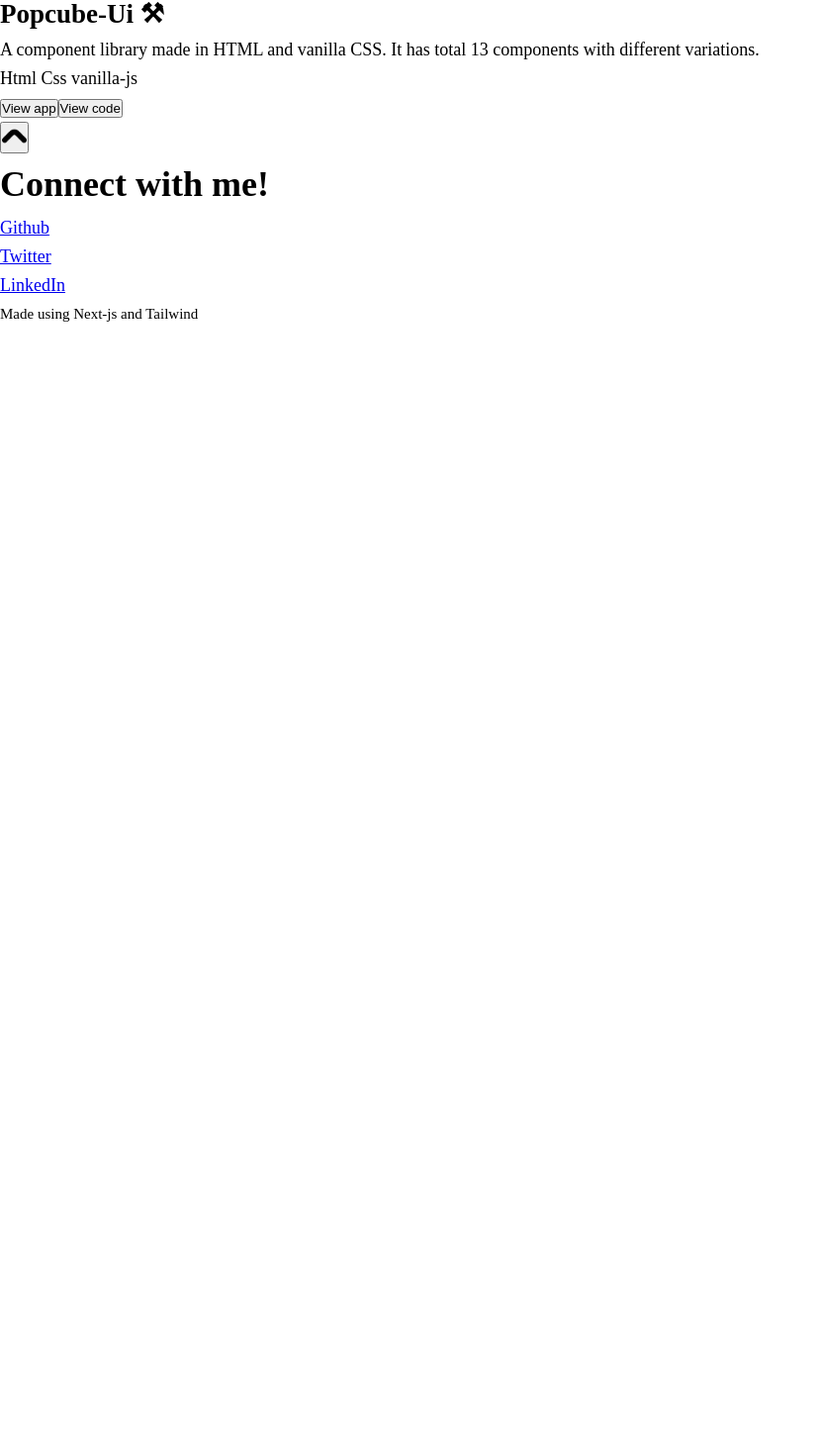
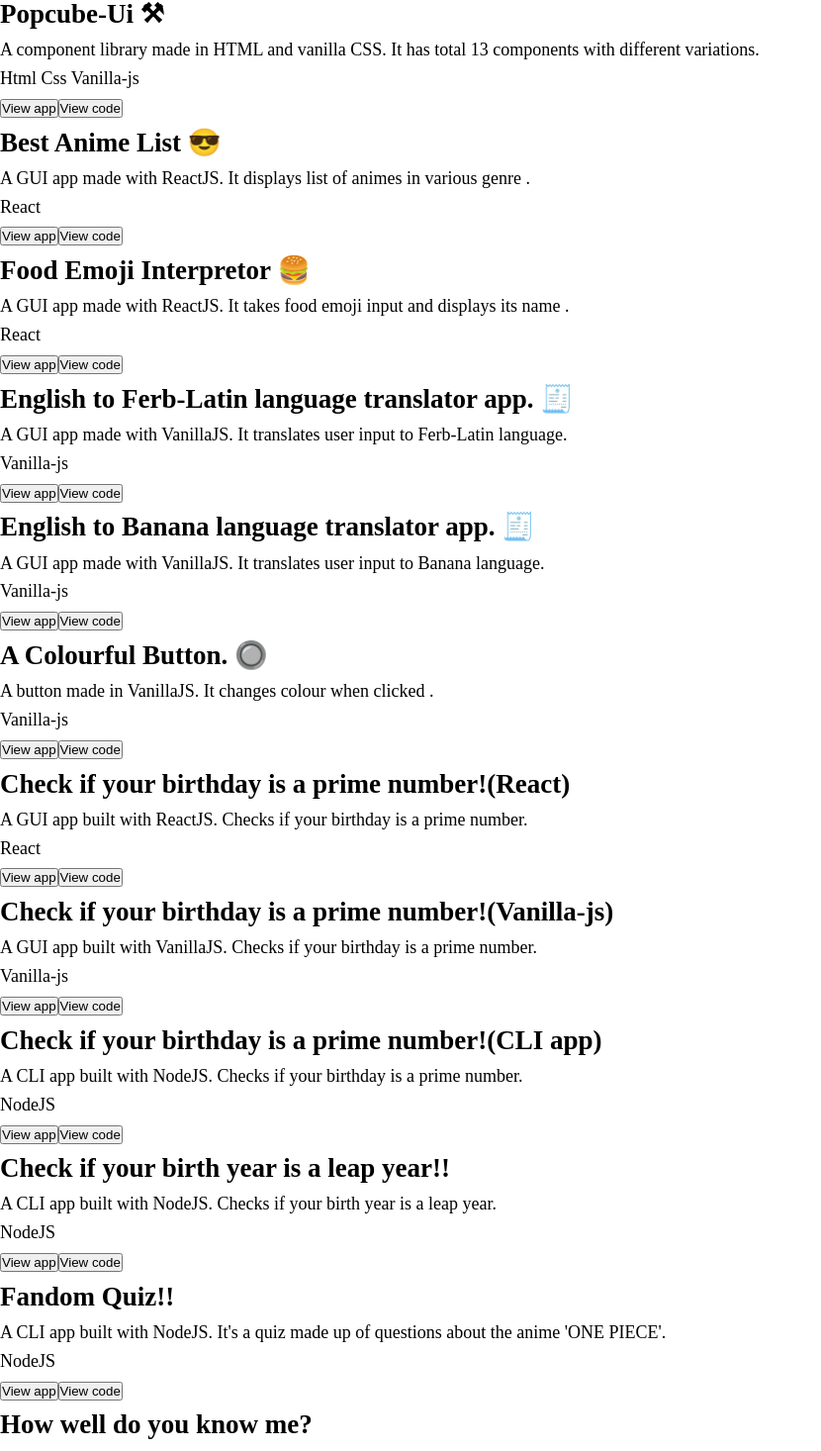
Before and after one commit to DanishOnGit/Portfolio-site, a Next.js app: page /projects in a window 1280 px wide. Shown: the part 698-2164 px from the top of the page at 99% size, without its empty margins (0-830 px from the left). Before the commit the page ends 1029 px from the top, so only its background shows below. Built offline with nearby package versions, Linux system fonts and the light colour scheme.

Commit message:
add:more projects added

```diff
--- a/components/layout.jsx
+++ b/components/layout.jsx
@@ -5,7 +5,7 @@
 
 const Layout = ({ children }) => {
   return (
-    <div className="max-w-4xl mx-auto ">
+    <div className="max-w-4xl mx-auto">
       <Head>
         <meta charSet="UTF-8" />
         <meta name="viewport" content="width=device-width, initial-scale=1.0" />
--- a/lib/myProjects.json
+++ b/lib/myProjects.json
@@ -1,40 +1,118 @@
 {
-    "projects":[
+  "projects": [
     {
       "title": "Netplay 📺",
       "stack": ["React", "Popcube-ui", "Express", "MongoDB"],
-          "description":"A Video library app helping you learn badminton. You can also add notes on a video! Made using MERN stack.It uses JWT based authentication.Backend is hosted on heroku.",
+      "description": "A Video library app helping you learn badminton. You can also add notes on a video! Made using MERN stack.It uses JWT based authentication.Backend is hosted on heroku.",
       "link": "https://netplay.netlify.app/",
       "code": "https://github.com/DanishOnGit/Video-lib-Dev/tree/development"
     },
     {
       "title": "ShuttleArc-store 🛒",
       "stack": ["React", "Popcube-ui", "Express", "MongoDB"],
-          "description":"An Ecommerce app made using MERN stack.It uses JWT based authentication.Backend is hosted on heroku.",
+      "description": "An Ecommerce app made using MERN stack.It uses JWT based authentication.Backend is hosted on heroku.",
       "link": "https://shuttle-shop.netlify.app/",
       "code": "https://github.com/DanishOnGit/E-Commerce-App/tree/Devlopment"
     },
     {
       "title": "ShuttleArc-socials 🤝",
       "stack": ["React", "Chakra-ui", "Express", "MongoDB"],
-          "description":"A Social media app made using MERN stack and Redux toolkit. You can create post, search users, like/unlike posts, follow-unfollow users,etc",
+      "description": "A Social media app made using MERN stack and Redux toolkit. You can create post, search users, like/unlike posts, follow-unfollow users,etc",
       "link": "https://shuttlearc-socials.netlify.app/",
       "code": "https://github.com/DanishOnGit/ShuttleArc-Social/tree/development"
     },
     {
       "title": "ShuttleArc-quiz 📖",
       "stack": ["React", "Chakra-ui"],
-          "description":"A Quiz app on badminton.You can also view answers in the end! Made using Typescript",
+      "description": "A Quiz app on badminton.You can also view answers in the end! Made using Typescript",
       "link": "https://shuttlearc-quiz.netlify.app/",
       "code": "https://github.com/DanishOnGit/ShuttleArc-Quiz/tree/development"
     },
 
     {
       "title": "Popcube-Ui ⚒",
-          "stack": ["Html", "Css", "vanilla-js"],
-          "description":"A component library made in HTML and vanilla CSS. It has total 13 components with different variations.",
+      "stack": ["Html", "Css", "Vanilla-js"],
+      "description": "A component library made in HTML and vanilla CSS. It has total 13 components with different variations.",
       "link": "https://popcube-ui.netlify.app/",
       "code": "https://github.com/DanishOnGit/PopCube-Ui"
+    },
+    {
+      "title": "Best Anime List 😎",
+      "stack": ["React"],
+      "description": "A GUI app made with ReactJS. It displays list of animes in various genre .",
+      "link": "https://pw1r2.csb.app/",
+      "code": "https://github.com/DanishOnGit/Animerecommendationlist"
+    },
+    {
+      "title": "Food Emoji Interpretor 🍔",
+      "stack": ["React"],
+      "description": "A GUI app made with ReactJS. It takes food emoji input and displays its name .",
+      "link": "https://yt7dp.csb.app/",
+      "code": "https://github.com/DanishOnGit/FooditemInterpretor"
+    },
+    {
+      "title": "English to Ferb-Latin language translator app. 🧾",
+      "stack": ["Vanilla-js"],
+      "description": "A GUI app made with VanillaJS. It translates user input to Ferb-Latin language.",
+      "link": "https://ferbtranslator.netlify.app/",
+      "code": "https://github.com/DanishOnGit/Fun-translator-app"
+    },
+    {
+      "title": "English to Banana language translator app. 🧾",
+      "stack": ["Vanilla-js"],
+      "description": "A GUI app made with VanillaJS. It translates user input to Banana language.",
+      "link": "https://bananaspeakminion.netlify.app/",
+      "code": "https://github.com/DanishOnGit/neogcamp-banana-speak"
+    },
+    {
+      "title": "A Colourful Button. 🔘",
+      "stack": ["Vanilla-js"],
+      "description": "A button made in VanillaJS. It changes colour when clicked .",
+      "link": "https://colorfulbutton.netlify.app/",
+      "code": "https://github.com/DanishOnGit/Practice-repository"
+    },
+    {
+      "title": "Check if your birthday is a prime number!(React)",
+      "stack": ["React"],
+      "description": "A GUI app built with ReactJS. Checks if your birthday is a prime number.",
+      "link": "https://dj0qq.csb.app/",
+      "code": "https://github.com/DanishOnGit/prime-nos-check-using-ReactJS"
+    },
+    {
+      "title": "Check if your birthday is a prime number!(Vanilla-js)",
+      "stack": ["Vanilla-js"],
+      "description": "A GUI app built with VanillaJS. Checks if your birthday is a prime number.",
+      "link": "https://primenoschecker.netlify.app/",
+      "code": "https://github.com/DanishOnGit/practice-repo-prime-js"
+    },
+
+    {
+      "title": "Check if your birthday is a prime number!(CLI app)",
+      "stack": ["NodeJS"],
+      "description": "A CLI app built with NodeJS. Checks if your birthday is a prime number.",
+      "link": "https://repl.it/@DanishAhmed27/prime-nos?embed=1&output=1",
+      "code": "https://github.com/DanishOnGit/Bday-prime-nos"
+    },
+    {
+      "title": "Check if your birth year is a leap year!!",
+      "stack": ["NodeJS"],
+      "description": "A CLI app built with NodeJS. Checks if your birth year is a leap year.",
+      "link": "https://repl.it/@DanishAhmed27/leap-year-check?embed=1&output=1",
+      "code": "https://github.com/DanishOnGit/leap-year-check"
+    },
+    {
+      "title": "Fandom Quiz!!",
+      "stack": ["NodeJS"],
+      "description": "A CLI app built with NodeJS. It's a quiz made up of questions about the anime 'ONE PIECE'.",
+      "link": "https://repl.it/@DanishAhmed27/onepiecequiz?embed=1&output=1",
+      "code": "https://github.com/DanishOnGit/CLI-app-2-onepiece-quiz"
+    },
+    {
+      "title": "How well do you know me?",
+      "stack": ["NodeJS"],
+      "description": "A CLI app built with NodeJS. It's a quiz made up of questions around me.",
+      "link": "https://repl.it/@DanishAhmed27/Doyouknowme?embed=1&output=1",
+      "code": "https://github.com/DanishOnGit/DouknowmeCLI"
     }
   ]
 }
```
Lines whose indentation alone changed are shown as unchanged.
